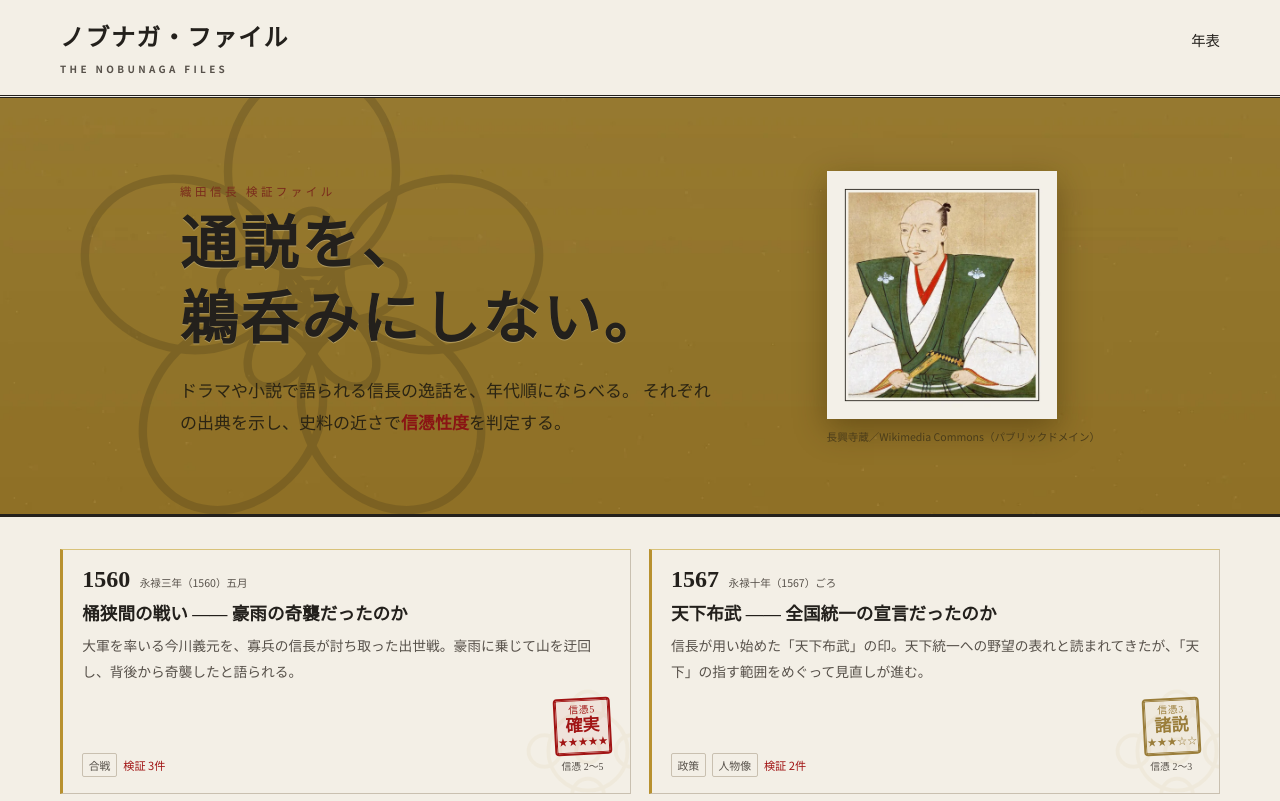
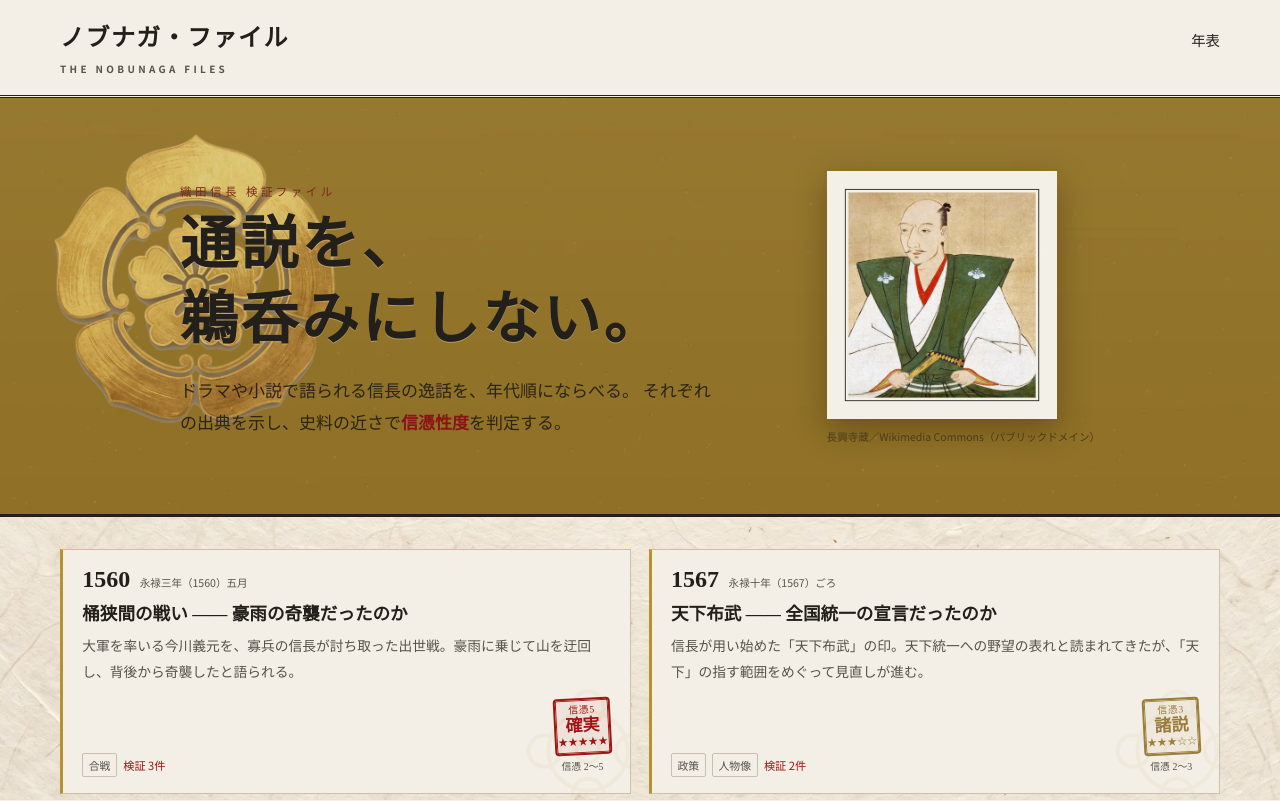
Before and after one commit to countopia-jp/nobunaga-files, an Astro site: page / in a window 1280 px wide. Shown: the top 801 px of the page. Built offline with nearby package versions, Linux system fonts and the light colour scheme; Astro itself is replaced by a stand-in of ours.

Commit message:
背景に生成りの和紙テクスチャ・ヒーローに本物の織田木瓜紋

```diff
--- a/src/pages/index.astro
+++ b/src/pages/index.astro
@@ -10,23 +10,7 @@ const portraits = timelessEpisodes();
 <BaseLayout>
   <section class="hero">
     <div class="hero-crest" aria-hidden="true">
-      <svg viewBox="0 0 100 100" width="560" height="560">
-        <g fill="none" stroke="#3a2f16" stroke-width="1.5">
-          <!-- 五瓜（外周の五弁） -->
-          <ellipse cx="50" cy="26" rx="15" ry="18"/>
-          <ellipse cx="50" cy="26" rx="15" ry="18" transform="rotate(72 50 50)"/>
-          <ellipse cx="50" cy="26" rx="15" ry="18" transform="rotate(144 50 50)"/>
-          <ellipse cx="50" cy="26" rx="15" ry="18" transform="rotate(216 50 50)"/>
-          <ellipse cx="50" cy="26" rx="15" ry="18" transform="rotate(288 50 50)"/>
-          <!-- 唐花（中央の五弁花） -->
-          <ellipse cx="50" cy="41" rx="5" ry="8"/>
-          <ellipse cx="50" cy="41" rx="5" ry="8" transform="rotate(72 50 50)"/>
-          <ellipse cx="50" cy="41" rx="5" ry="8" transform="rotate(144 50 50)"/>
-          <ellipse cx="50" cy="41" rx="5" ry="8" transform="rotate(216 50 50)"/>
-          <ellipse cx="50" cy="41" rx="5" ry="8" transform="rotate(288 50 50)"/>
-          <circle cx="50" cy="50" r="4"/>
-        </g>
-      </svg>
+      <img src="/images/oda-mon.webp" width="760" height="756" alt="" />
     </div>
     <div class="wrap hero-grid">
       <div class="hero-text">
@@ -130,9 +114,11 @@ const portraits = timelessEpisodes();
     max-width: 60rem; margin-inline: auto;
   }
   .hero-crest {
-    position: absolute; inset: 0; z-index: 1; opacity: .22;
-    display: flex; align-items: center; justify-content: flex-start; padding-left: 2rem;
+    position: absolute; inset: 0; z-index: 1; opacity: .7;
+    display: flex; align-items: center; justify-content: flex-start; padding-left: 1rem;
+    pointer-events: none;
   }
+  .hero-crest img { height: 86%; width: auto; max-width: none; }
   .hero .eyebrow { color: #7a2a1c; }
   .hero-title {
     font-size: clamp(2.2rem, 6.5vw, 3.6rem); color: var(--sumi);
--- a/src/styles/global.css
+++ b/src/styles/global.css
@@ -33,6 +33,13 @@ body {
   font-size: 17px;
   line-height: 1.85;
   -webkit-font-smoothing: antialiased;
+}
+
+/* 生成りの和紙の紙質を一枚敷く（無地・柄なし）。固定・cover で継ぎ目なし。 */
+body::before {
+  content: ''; position: fixed; inset: 0; z-index: -1;
+  background: var(--washi) url('/images/washi-bg.webp') center / cover no-repeat;
+  opacity: .85;
 }
 
 a { color: var(--shu); text-decoration: none; }
```
Also changed, not shown: public/images/oda-mon.webp (added), public/images/washi-bg.webp (added).
